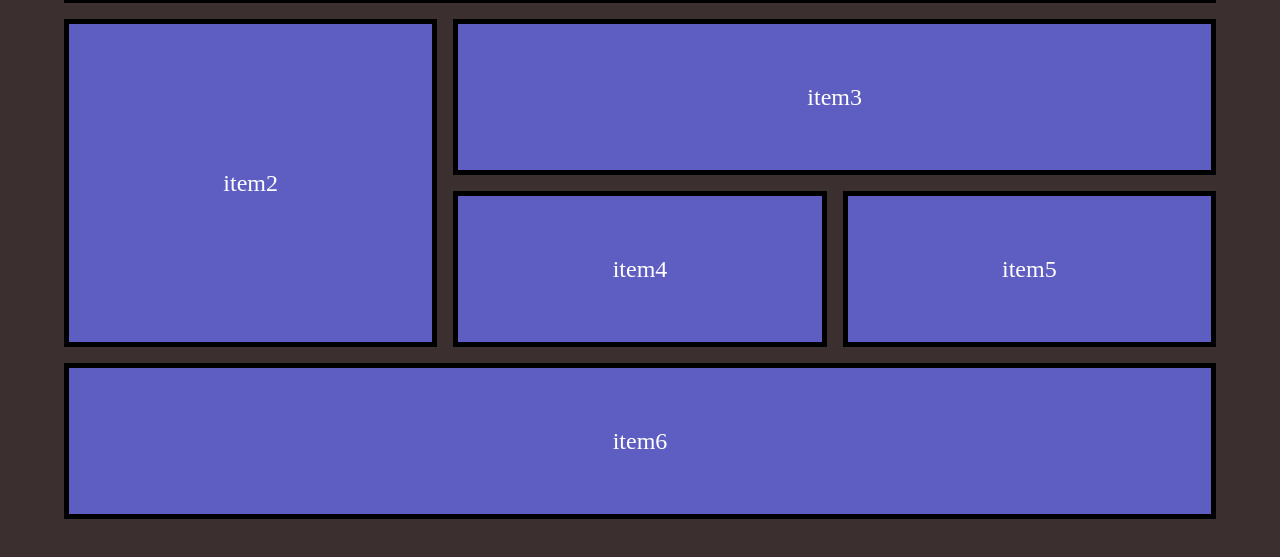
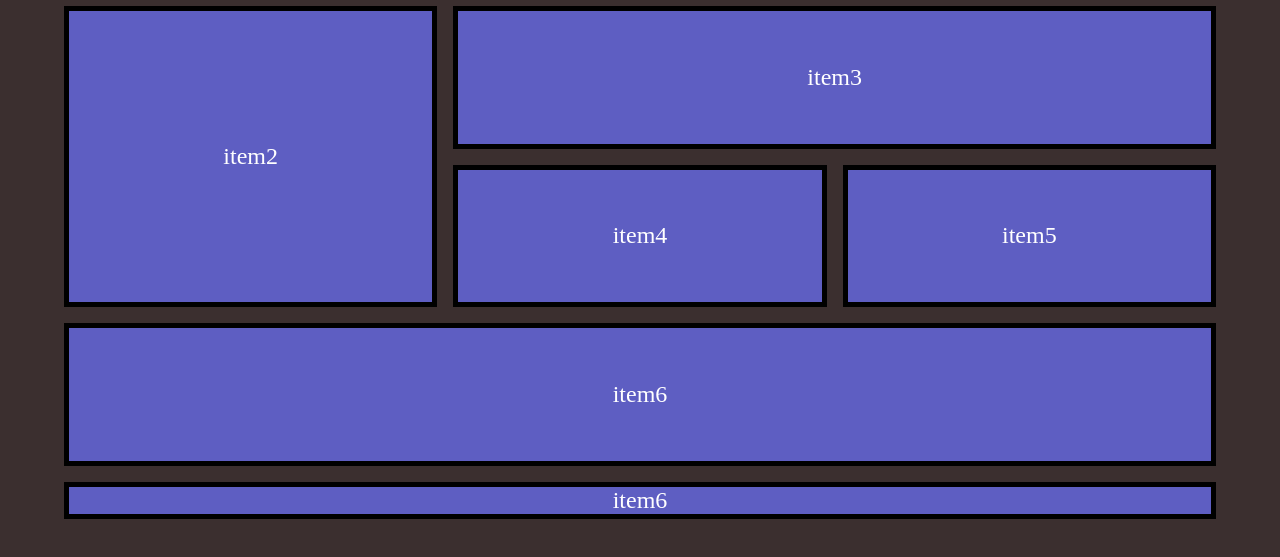
Before and after one commit to Shubhgithu123/webdev-cohort, a plain HTML site: page index.html in a window 1280 px wide. Shown: the part 217-774 px from the top of the page. Drawn offline with Linux system fonts and the light colour scheme.

Commit message:
reset ke baad ka commit

```diff
--- a/index.html
+++ b/index.html
@@ -80,6 +80,7 @@
         <div class="item">item4</div>
         <div class="item">item5</div>
         <div class="item footer">item6</div>
+        <div class="item footer">item6</div>
     </div>
 </body>
 </html>
```
